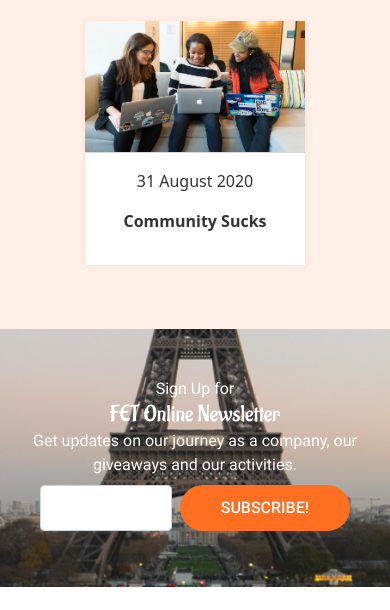
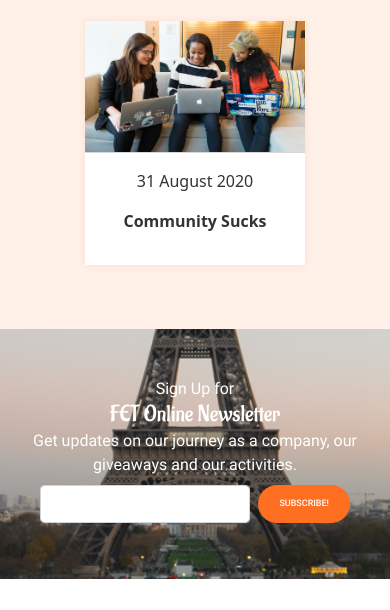
Before and after one commit to TimmyIsANerd/fetonline, a plain HTML site: page index.html in a window 390 px wide. Shown: the part 5351-5961 px from the top of the page. Drawn offline with nearby package versions, Linux system fonts and the light colour scheme; files whose address does not match are found by name; a web font is replaced by a local one.

Commit message:
edited styling for fix overflow

```diff
--- a/css/main.css
+++ b/css/main.css
@@ -141,6 +141,13 @@
   --section-bg: #f7f7f7;
   --white: #fff;
   --black: #000;
+}
+* {
+  box-sizing: border-box;
+}
+html,
+body {
+  overflow-x: hidden;
 }
 /* Body */
 body {
@@ -515,5 +522,8 @@ footer a:hover {
     font-size: 12px;
   }
   /* Buttons */
-  .btn.subscribe;
+  .btn.subscribe {
+    font-size: 9px;
+    padding: 5px 20px;
+  }
 }
```
